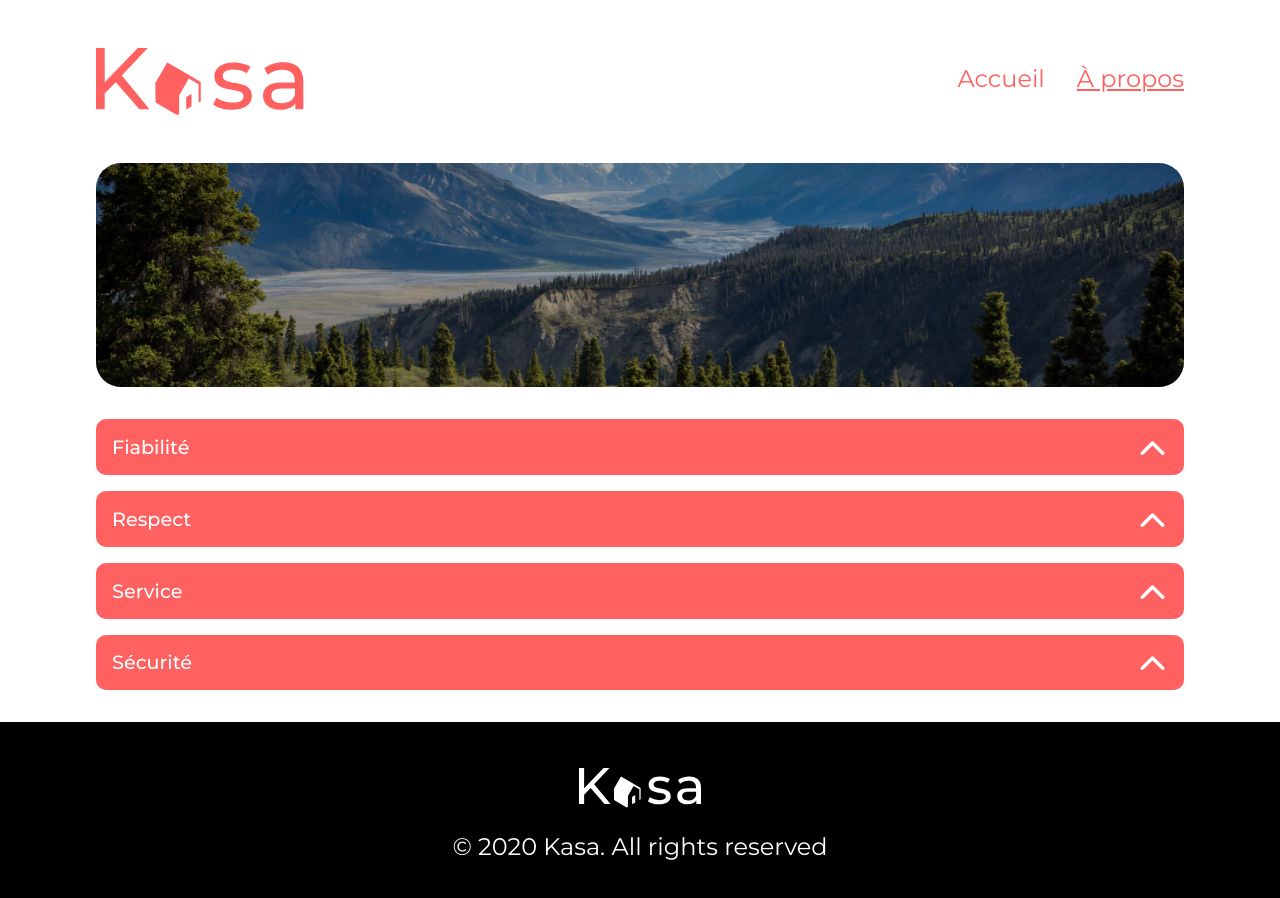
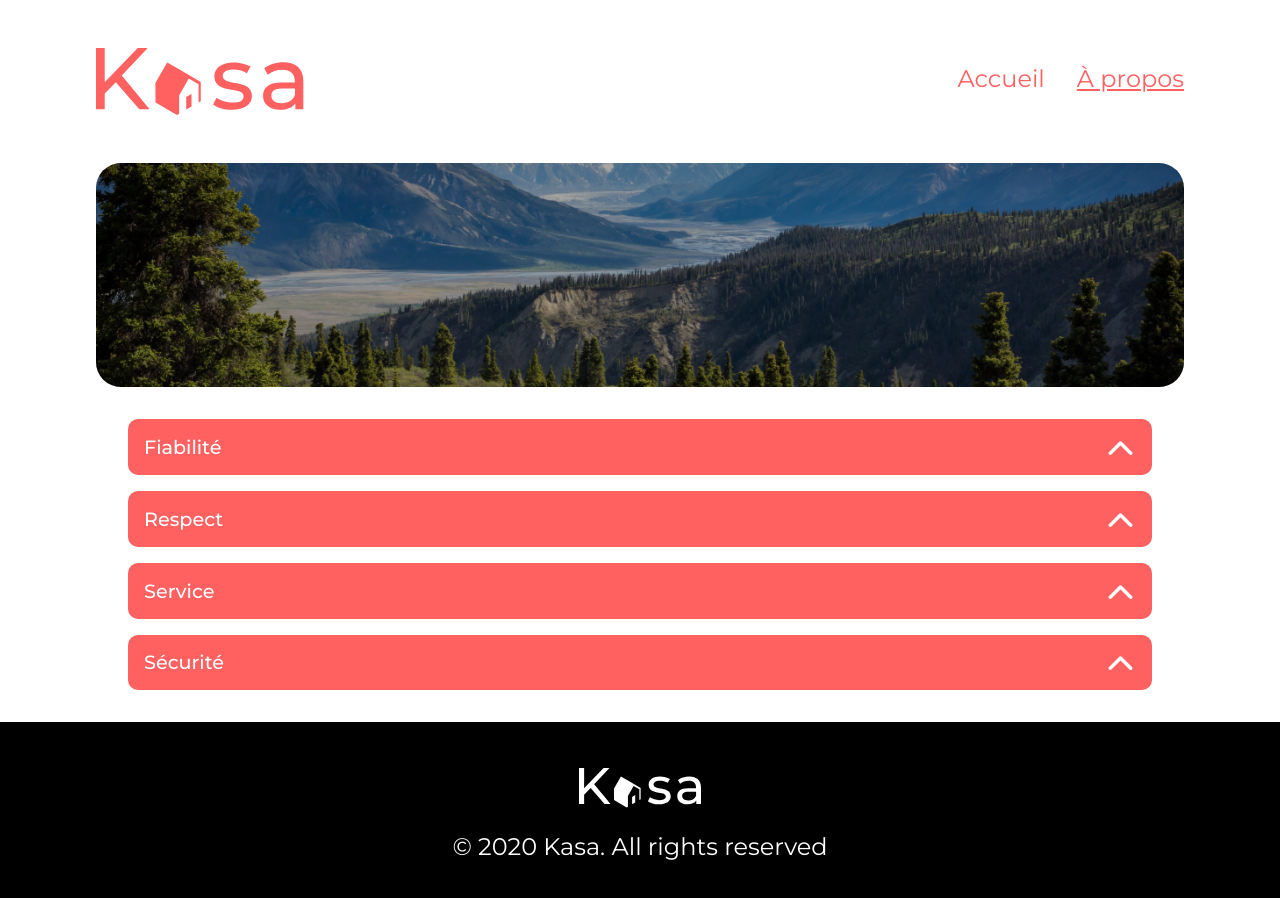
Before and after one commit to adrienglbrt/kasa, a React (Create React App) app: page /about in a window 1280 px wide. Shown: the top 898 px of the page. Built offline with nearby package versions, Linux system fonts and the light colour scheme.

Commit message:
Collapse component max-width

```diff
--- a/src/components/Collapse/Collapse.scss
+++ b/src/components/Collapse/Collapse.scss
@@ -6,6 +6,9 @@
     background-color: $secondary-color;
     transition: max-height 0.3s;
     margin-bottom: 1rem;
+    max-width: 1024px;
+    margin-left: auto;
+    margin-right: auto;
     &--expanded {
         .collapse__content {
             max-height: fit-content;
```
